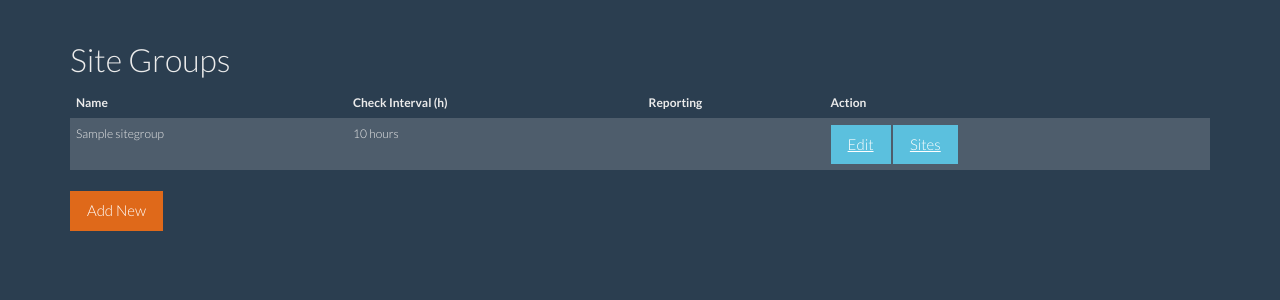
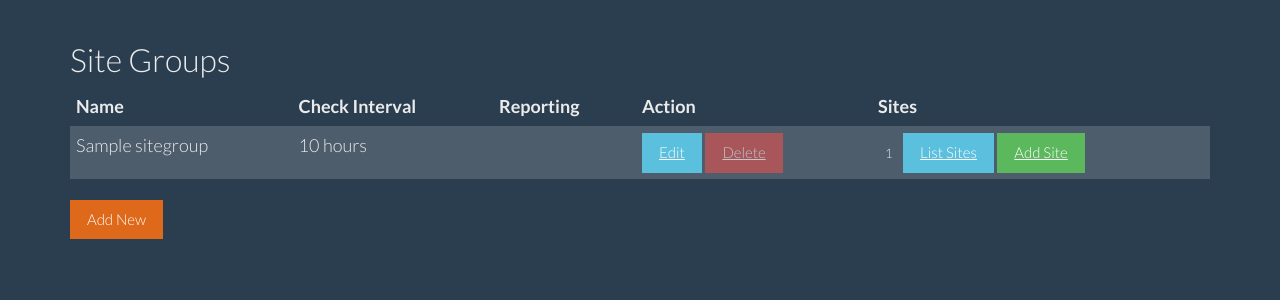
Before and after one commit to tykling/sslscout, a Django app: template src/sslscout/templates/list_sitegroups.html in a window 1280 px wide. Shown: the part 40-340 px from the top of the page. Run offline with Django 3.2, Linux system fonts and the light colour scheme; the template is opened without the code that fills it: most values are stand-ins (such as "Sample title", 1, 10 or a date in 2020); some libraries are stand-ins or nearby versions.

Commit message:
more work on sitegroups

```diff
--- a/src/sslscout/templates/list_sitegroups.html
+++ b/src/sslscout/templates/list_sitegroups.html
@@ -10,13 +10,14 @@
                     {% if not sitegroups %}
                         <p>No Site Groups defined. Go <a href="/sitegroups/add/">add one</a>!</p>
                     {% else %}
-                        <table class="table table-striped table-hover ">
+                        <table class="table table-striped table-hover" style="font-size:larger; vertical-align:middle;">
                             <thead>
                                 <tr>
                                     <th>Name</th>
-                                    <th>Check Interval (h)</th>
+                                    <th>Check Interval</th>
                                     <th>Reporting</th>
                                     <th>Action</th>
+                                    <th>Sites</th>
                                 </tr>
                             </thead>
                             <tbody>
@@ -30,8 +31,13 @@
                                             {% if sg.site_set.count == 0 %}
                                                 <a href="/sitegroups/delete/{{ sg.id }}/" class="btn btn-danger">Delete</a>
                                             {% else %}
-                                                <a href="/sites/group/{{ sg.id }}/" class="btn btn-info">Sites</a>
+                                                <a href="/sitegroups/delete/{{ sg.id }}/" class="btn btn-danger btn-disabled" disabled>Delete</a>
                                             {% endif %}
+                                        </td>
+                                        <td>
+                                            <span class="badge">{{ sg.site_set.count }}</span>
+                                            <a href="/sites/group/{{ sg.id }}/" class="btn btn-info">List Sites</a>
+                                            <a href="/sites/group/{{ sg.id }}/add/" class="btn btn-success">Add Site</a>
                                         </td>
                                     </tr>
                                 {% endfor %}
```
